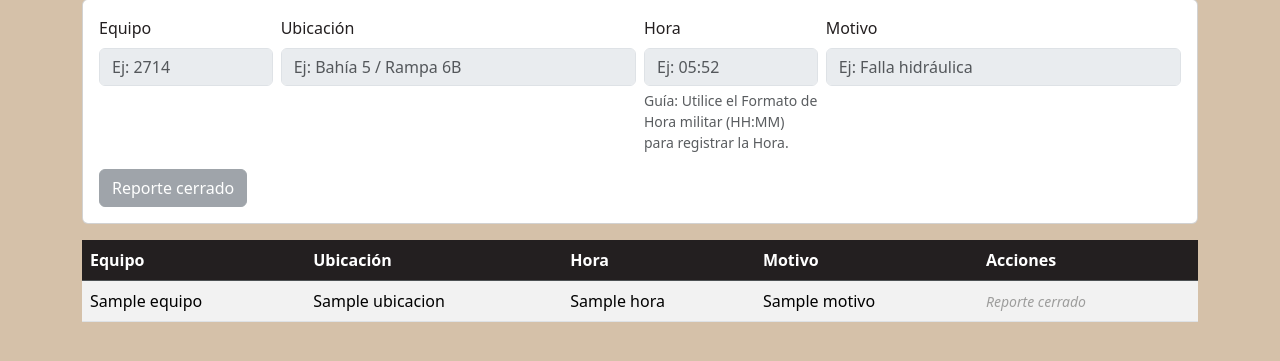
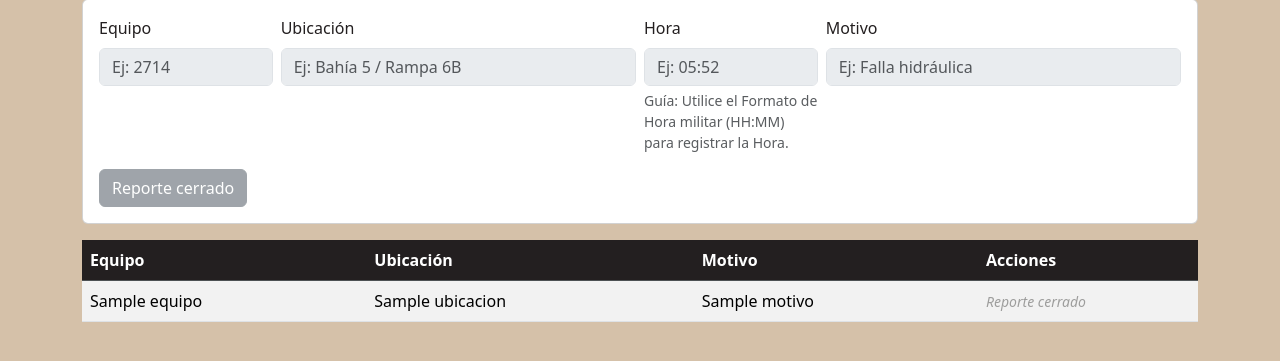
Before and after one commit to pechi415/rct-app, a Flask app: template templates/varados.html in a window 1280 px wide. Shown: the part 263-624 px from the top of the page. Run offline with Flask 3, Linux system fonts and the light colour scheme; the template is opened without the code that fills it: most values are stand-ins (such as "Sample title", 1, 10 or a date in 2020); some libraries are stand-ins or nearby versions.

Commit message:
Remove hour column from equipos varados (web and PDF)

```diff
--- a/templates/pdf/reporte_pdf.html
+++ b/templates/pdf/reporte_pdf.html
@@ -322,7 +322,6 @@
               <tr>
                 <th style="width:95px;">Equipo</th>
                 <th style="width:130px;">Ubicación</th>
-                <th style="width:55px;">Hora</th>
                 <th>Motivo</th>
               </tr>
             </thead>
@@ -331,7 +330,6 @@
               <tr>
                 <td class="nowrap">{{ e.equipo }}</td>
                 <td>{{ e.ubicacion }}</td>
-                <td class="nowrap">{{ e.hora }}</td>
                 <td class="ev-text">{{ e.motivo }}</td>
               </tr>
               {% endfor %}
--- a/templates/varados.html
+++ b/templates/varados.html
@@ -102,7 +102,6 @@
           <tr>
             <th>Equipo</th>
             <th>Ubicación</th>
-            <th>Hora</th>
             <th>Motivo</th>
             <th style="width: 220px;">Acciones</th>
           </tr>
@@ -113,7 +112,6 @@
             <tr>
               <td>{{ it.equipo }}</td>
               <td>{{ it.ubicacion }}</td>
-              <td>{{ it.hora }}</td>
               <td>{{ it.motivo }}</td>
 
               <td class="acciones-td">
```
